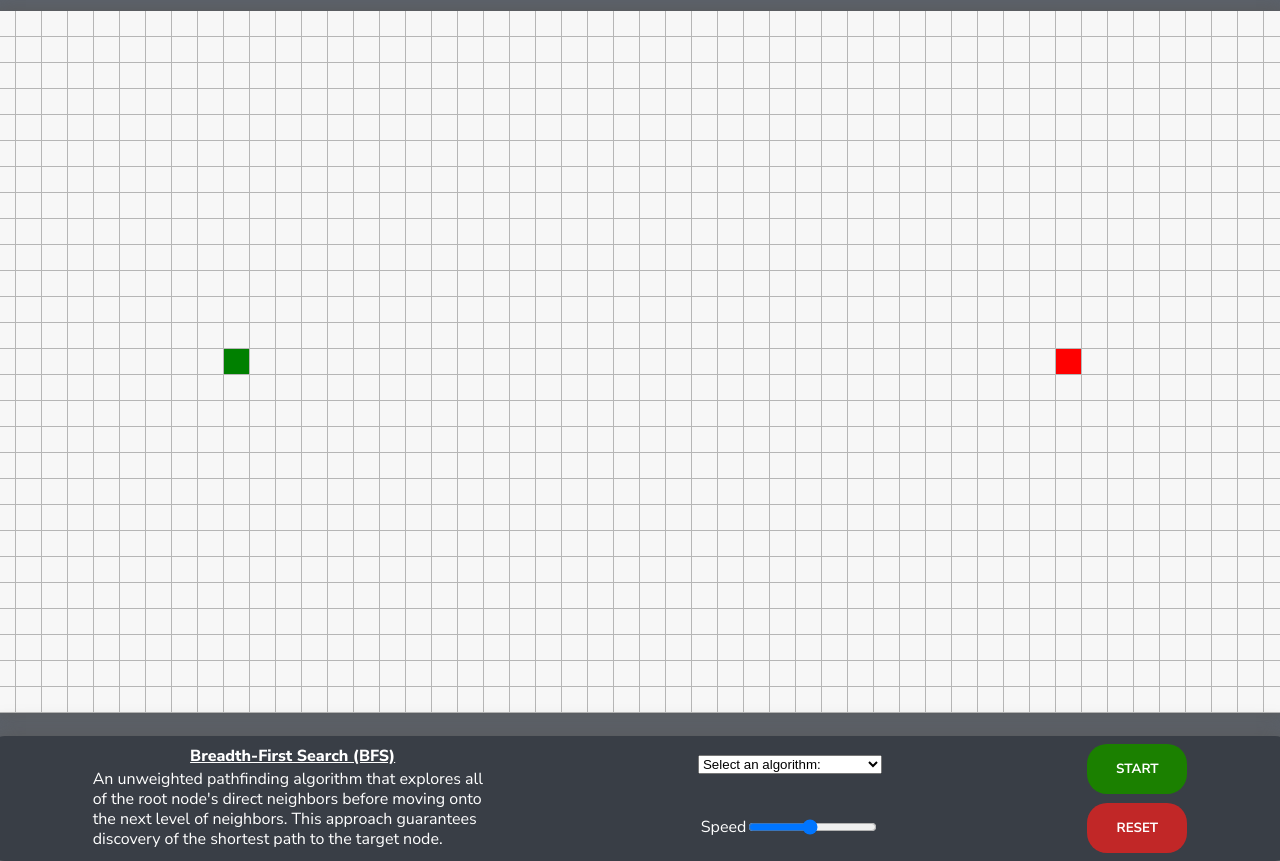
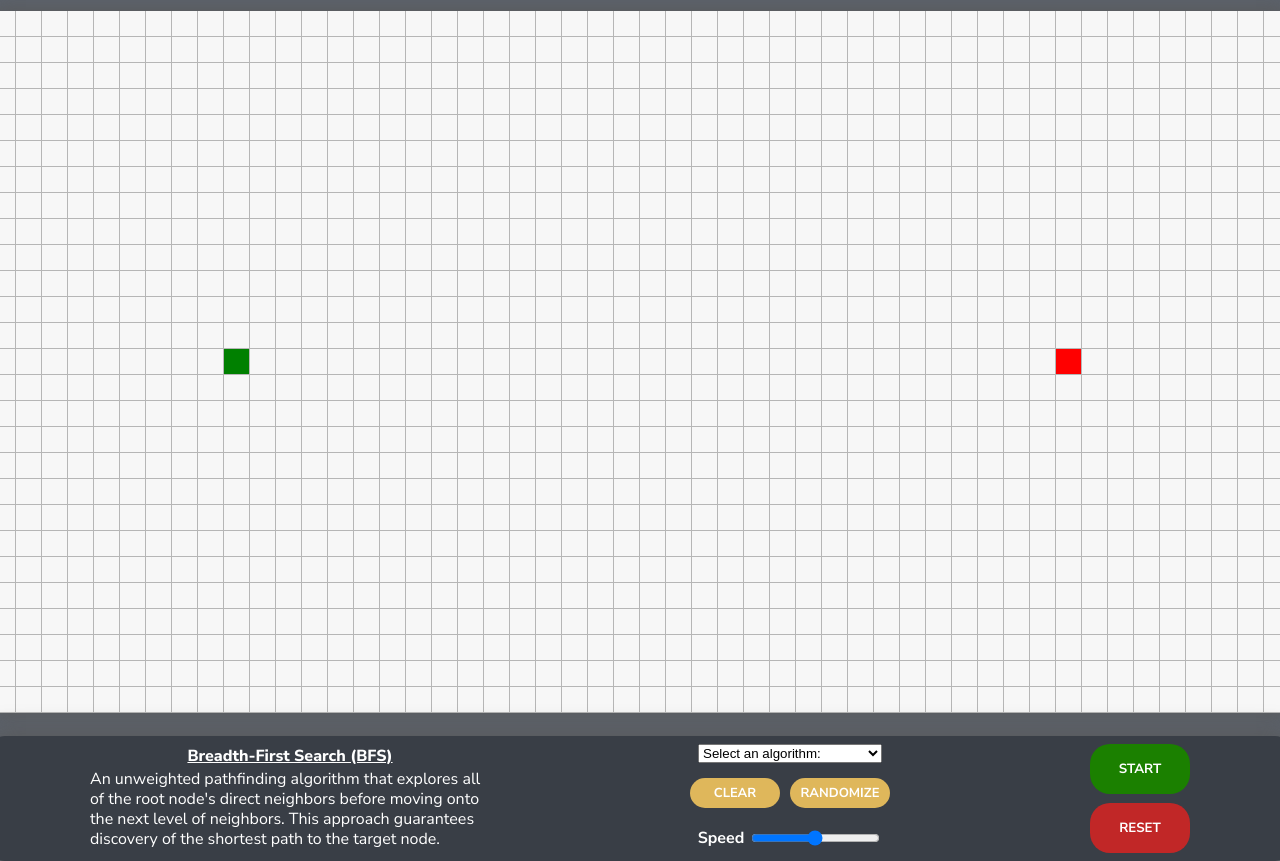
Before and after one commit to pramirez23/PathNavigator, a website built with webpack: page index.html in a window 1280 px wide. Shown: the part 69-930 px from the top of the page. Built offline with nearby package versions, Linux system fonts and the light colour scheme.

Commit message:
Add wall controls

```diff
--- a/index.html
+++ b/index.html
@@ -77,8 +77,13 @@
             </select>
           </div>
 
+          <div class="wall-controls-container">
+            <button id="clear-button">CLEAR</button>
+            <button id="randomize-button">RANDOMIZE</button>
+          </div>
+
           <div class="speed-slider-container">
-            <p>Speed</p> <input class="slider" id="speed-slider" type="range" min="1" max="75" step="5" value="35">
+            <p>Speed</p> <input class="slider" id="speed-slider" type="range" min="1" max="100" step="1" value="50">
           </div>
         </div>
 
--- a/src/styles/nav.scss
+++ b/src/styles/nav.scss
@@ -36,22 +36,6 @@ nav {
   }
 }
 
-
-.dropdown button{
-  font-family: 'Nunito Sans', sans-serif;
-  background: #525863;
-  border: none;
-  border-radius: 5px;
-  color: white;
-  transition: 0.15s ease-in-out;
-}
-
-.drop-btn {
-  &:hover, &:focus{
-    background-color: #778396;
-  }
-}
-
 .dropdown {
   position: relative;
   display: inline-block;
@@ -67,8 +51,50 @@ nav {
 
 .speed-slider-container {
   display: flex;
+  width: 200px;
   height: 30px;
   align-items: center;
+  justify-content: center;
+  p {
+    font-weight: 700;
+    margin-right: 5px;
+  }
+}
+
+.wall-controls-container {
+  display: flex;
+  flex-direction: row;
+  justify-content: space-between;
+  width: 200px;
+
+  #clear-button, #randomize-button {
+    font-size: 13px;
+    font-weight: 700;
+    color: white;
+    background: #dfb75b;
+    font-family: 'Nunito Sans', sans-serif;
+    font-weight: bold;
+    width: 90px;
+    height: 30px;
+    border-radius: 20px;
+    border: none;
+    transition: 0.25s ease-in-out;
+  }
+
+  #clear-button {
+    &:hover {
+      cursor: pointer;
+      background-color: #c23838;
+    }
+  }
+
+  #randomize-button {
+    width: 100px;
+    &:hover {
+      cursor: pointer;
+      background-color: #cd8f00;
+    }
+  }
 }
 
 .visualization-buttons-container {
```
